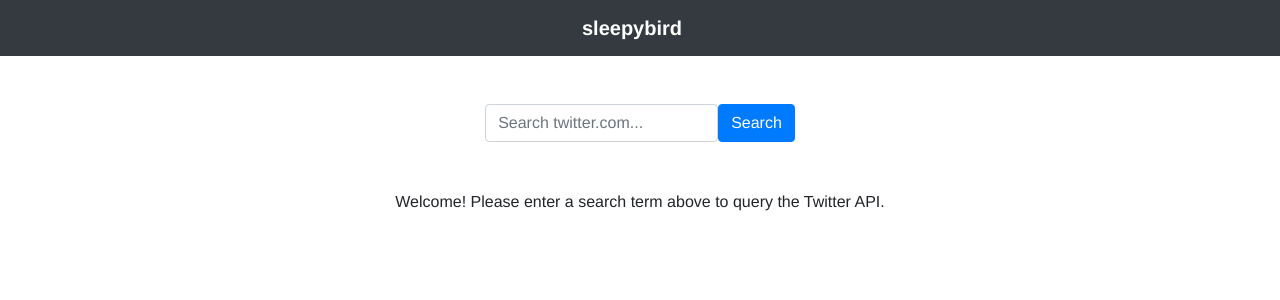
After one commit to zooraze/sleepybird, a Flask app: template sleepybird/templates/welcome.html in a window 1280 px wide. The commit adds this page. Shown: the top 300 px of the page. Run offline with Flask 2, Linux system fonts and the light colour scheme; the template is opened without the code that fills it, so the values that code supplies are empty; parts of the project's set-up code (start-up, migrations or seed data) failed here and were passed over; some libraries are stand-ins or nearby versions.

Commit message:
Search and pagination integration

```diff
--- a/sleepybird/__init__.py
+++ b/sleepybird/__init__.py
@@ -29,7 +29,7 @@ def search(search_term):
 
 @app.route('/user/<string:username>')
 def tweets(username):
-    return render_template("tweets.html",
+    return render_template("user.html",
                            tweets=twitterbot.get_user_tweets(username),
                            username=username)
 
@@ -43,7 +43,7 @@ def root():
     search_term = request.args.get('q')
     # TODO(zooraze): should give an introduction when user arrives
     if search_term == None or search_term == "":
-        search_term = 'test'
+        return render_template('welcome.html')
 
     results = twitterbot.get_cursor_results(search_term, tweet_limit)
 
--- a/sleepybird/static/style.css
+++ b/sleepybird/static/style.css
@@ -11,3 +11,6 @@ nav {
 .list-group {
   margin: 2em 0;
 }
+#intro-text {
+  margin: 0 0 3em 0;
+}
--- a/sleepybird/templates/_macros.html
+++ b/sleepybird/templates/_macros.html
@@ -14,3 +14,12 @@
     </ul>
 </nav>
 {% endmacro %}
+
+{% macro searchbar(endpoint) %}
+<div class="row justify-content-center">
+        <form id="searchbar" class="form-inline" method="GET" action="{{ url_for(endpoint, **kwargs) }}">
+            <input class="form-control" type="text" placeholder="Search twitter.com..." name="q">
+            <button class="btn btn-primary" type="submit">Search</button>
+        </form>
+    </div>
+{% endmacro %}
--- a/sleepybird/templates/base.html
+++ b/sleepybird/templates/base.html
@@ -5,7 +5,7 @@
 <header>
     <div class="navbar navbar-dark bg-dark box-shadow">
         <div class="container d-flex justify-content-center">
-            <a href="#" class="navbar-brand d-flex align-items-center">
+            <a href="/" class="navbar-brand d-flex align-items-center">
                 <strong>sleepybird</strong>
             </a>
         </div>
--- /dev/null
+++ b/sleepybird/templates/welcome.html
@@ -0,0 +1,11 @@
+<!-- templates/tweets.html -->
+{% extends "base.html" %}
+{% import "_macros.html" as macros %}
+{% block title %}Home | sleepybird{% endblock %}
+
+{% block page_content %}
+<div class="container">
+    {{ macros.searchbar('.root') }}
+    <p id="intro-text">Welcome! Please enter a search term above to query the Twitter API.</p>
+</div>
+{% endblock %}
```
Also changed, not shown: sleepybird/templates/index.html (+16 -8 lines), sleepybird/templates/user.html (renamed from sleepybird/templates/tweets.html).
